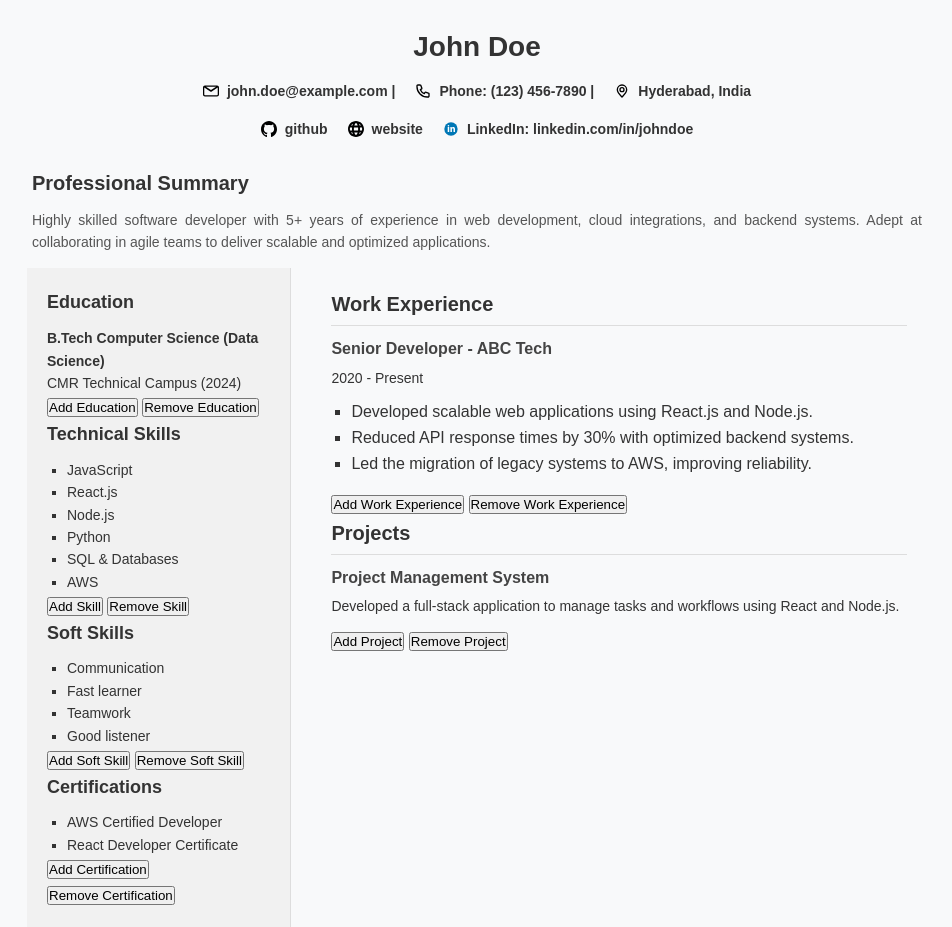
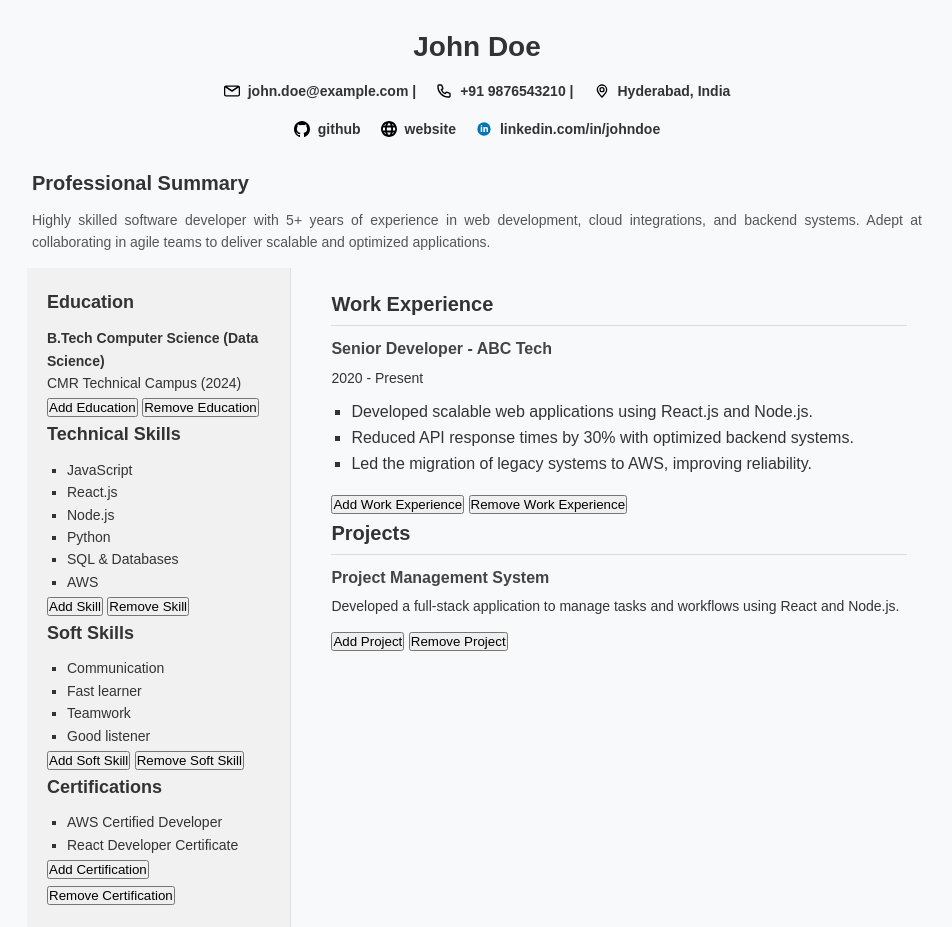
Before and after one commit to techstreak/resume-maker, a plain HTML site: page resumemaker.html in a window 1280 px wide. Shown: the top 927 px of the page, without its empty margins (163-1115 px from the left). Drawn offline with Linux system fonts and the light colour scheme.

Commit message:
Update resumemaker.html

```diff
--- a/resumemaker.html
+++ b/resumemaker.html
@@ -196,7 +196,7 @@
             </div>
             <div contenteditable="true">
                 <img src="icons/phone.svg" alt="Phone Icon">
-                <h5>Phone: (123) 456-7890 |</h5>
+                <h5>+91 9876543210 |</h5>
             </div>
             <div contenteditable="true">
                 <img src="icons/location.svg" alt="Location Icon">
@@ -215,7 +215,7 @@
             </div>
             <div contenteditable="true">
                 <img src="icons/linkedin.svg" alt="LinkedIn Icon">
-                <h5>LinkedIn: linkedin.com/in/johndoe</h5>
+                <h5>linkedin.com/in/johndoe</h5>
             </div>
         </div>
     </div>
```
